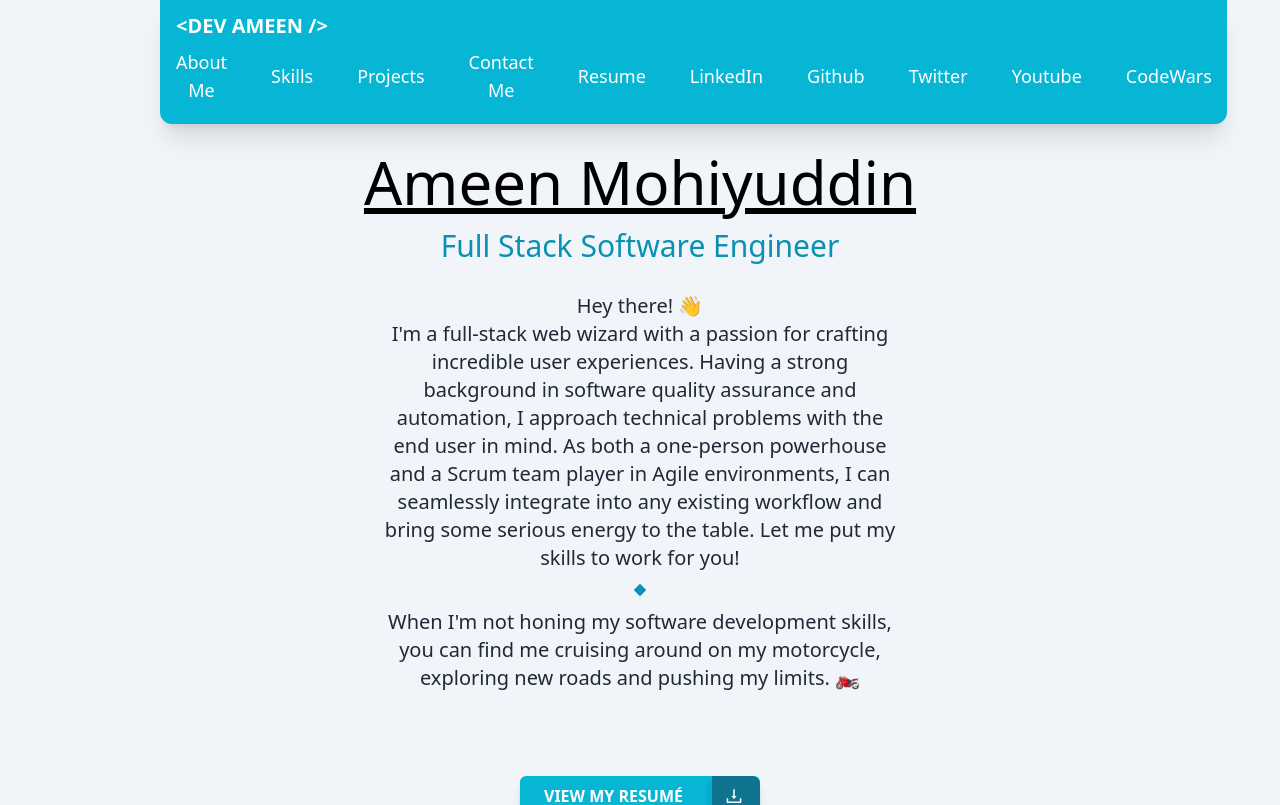
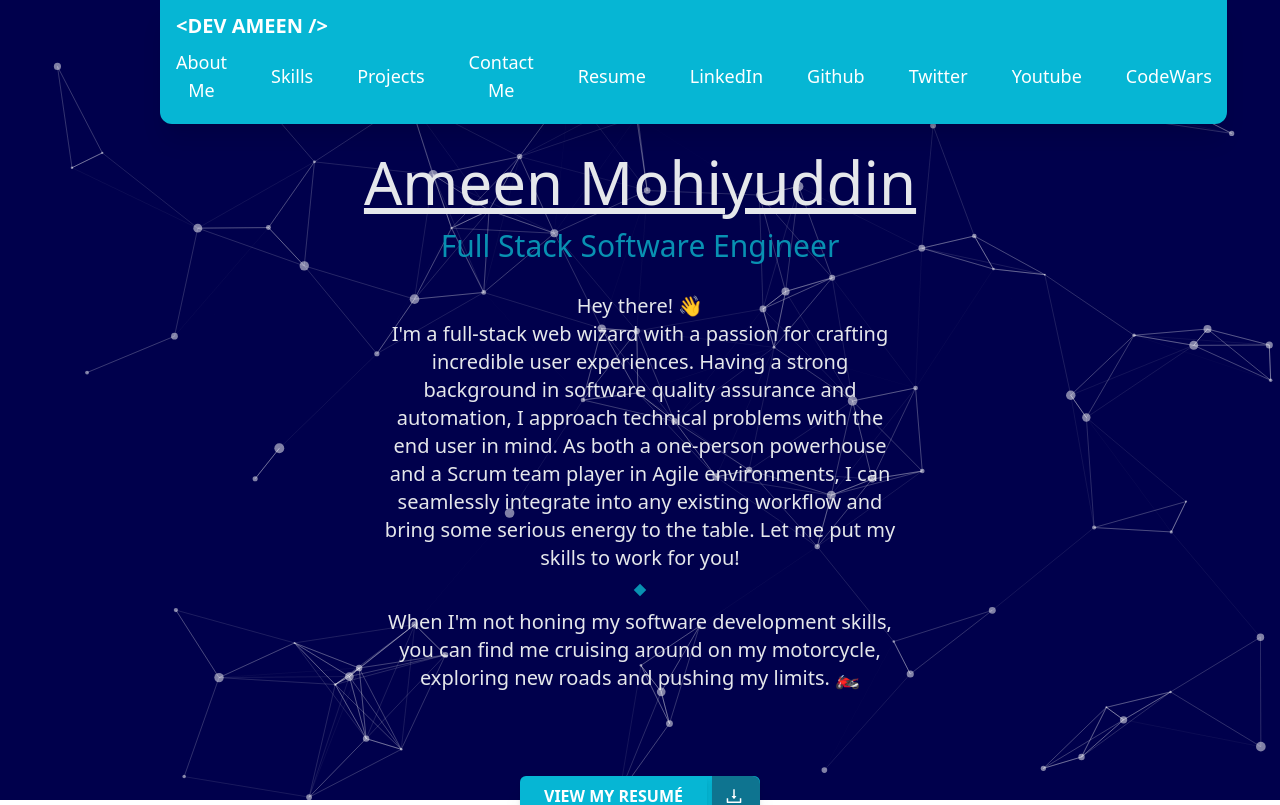
Before and after one commit to Aminizle/React-Portfolio, a React (Create React App) app in the folder portfolio/: page / in a window 1280 px wide. Shown: the top 805 px of the page. Built offline with nearby package versions, Linux system fonts and the light colour scheme.

Commit message:
added particle effect background and adjusted text

```diff
--- a/portfolio/package.json
+++ b/portfolio/package.json
@@ -12,6 +12,8 @@
     "react-helmet": "^6.1.0",
     "react-icons": "^4.7.1",
     "react-scripts": "5.0.1",
+    "react-tsparticles": "^2.9.3",
+    "tsparticles": "^2.9.3",
     "web-vitals": "^2.1.4"
   },
   "scripts": {
--- a/portfolio/src/App.js
+++ b/portfolio/src/App.js
@@ -8,6 +8,7 @@ import Contact from "./components/Contact";
 import NavBar from "./components/NavBar";
 import Skills from "./components/Skills";
 import Landing from "./components/Landing";
+import Particle from "./components/Particle";
 
 function App() {
   return (
@@ -20,15 +21,16 @@ function App() {
         />
         <meta name="theme-color" content="#06b6d4" />
       </Helmet>
-      <main className="bg-slate-100 px-10 md:px-20 lg:px-40 dark:bg-gray-900">
+      <Particle className="-z-10 absolute" />
+      <main className="z-1 relative px-10 md:px-20 lg:px-40 ">
         <NavBar />
         <Landing />
-<OpenPdfButton />
+        <OpenPdfButton />
         <Skills />
         <PastProjects />
         <Contact />
+        <FooterMenu />
       </main>
-      <FooterMenu />
     </div>
   );
 }
--- a/portfolio/src/components/Contact.js
+++ b/portfolio/src/components/Contact.js
@@ -11,10 +11,10 @@ function ContactForm() {
   return (
     <section id="contact">
       <div>
-        <h3 className="text-3xl mb-5 md:text-4xl max-w-lg mx-auto dark:text-gray-200">
+        <h3 className="text-3xl mb-5 md:text-4xl max-w-lg mx-auto text-gray-200">
           Let's Connect
         </h3>
-        <p className="text-md py-2 leading-8 d:text-xl max-w-lg mx-auto dark:text-gray-500">
+        <p className="text-md py-2 leading-8 d:text-xl max-w-lg mx-auto text-gray-200">
           Looking for a new developer or just want to chat?
         </p>
       </div>
@@ -28,33 +28,33 @@ function ContactForm() {
           >
           <input type="hidden" name="form-name" value="contact"/>
             <div className="mb-5">
-              <label className="text-left block text-gray-700 font-bold mb-2">
+              <label className="text-left block text-gray-200 font-bold mb-2">
                 Name
               </label>
               <input
                 type="text"
                 name="name"
-                className="shadow appearance-none border rounded w-full py-2 px-3 text-gray-700 leading-tight focus:outline-none focus:shadow-outline"
+                className="shadow appearance-none border rounded w-full py-2 px-3 text-gray-200 leading-tight focus:outline-none focus:shadow-outline"
               />
             </div>
             <div className="mb-5">
-              <label className="text-left block text-gray-700 font-bold mb-2">
+              <label className="text-left block text-gray-200 font-bold mb-2">
                 Email
               </label>
               <input
                 type="email"
                 name="email"
-                className="shadow appearance-none border rounded w-full py-2 px-3 text-gray-700 leading-tight focus:outline-none focus:shadow-outline"
+                className="shadow appearance-none border rounded w-full py-2 px-3 text-gray-200 leading-tight focus:outline-none focus:shadow-outline"
               />
             </div>
             <div className="mb-5">
-              <label className="text-left block text-gray-700 font-bold mb-2">
+              <label className="text-left block text-gray-200 font-bold mb-2">
                 Message
               </label>
               <textarea
                 rows="5"
                 name="message"
-                className="shadow appearance-none border rounded w-full py-2 px-3 text-gray-700 leading-tight focus:outline-none focus:shadow-outline"
+                className="shadow appearance-none border rounded w-full py-2 px-3 text-gray-200 leading-tight focus:outline-none focus:shadow-outline"
               />
             </div>
             <div className="flex items-center justify-between">
@@ -68,7 +68,7 @@ function ContactForm() {
           </form>
           <div className="basis-1/3 flex-1 rounded-lg mx-auto max-w-lg">
             <div className="my-20">
-              <p className="text-gray-800 dark:text-gray-500">
+              <p className="text-gray-200 ">
                 Whether you need a{" "}
                 <span className="text-cyan-500">one-person powerhouse </span>
                 or a{" "}
--- a/portfolio/src/components/Landing.js
+++ b/portfolio/src/components/Landing.js
@@ -5,13 +5,13 @@ function Landing() {
   return (
     <section className="" id="Landing">
       <div className="text-center pt-36 ">
-        <h2 className="text-5xl py-2 dark:text-gray-200 font-medium md:text-6xl underline">
+        <h2 className="text-5xl py-2 text-gray-200 font-medium md:text-6xl underline">
           Ameen Mohiyuddin
         </h2>
         <h3 className="text-2xl py-2 md:text-3xl text-cyan-600 ">
           Full Stack Software Engineer
         </h3>
-        <p className="text-md py-5 leading-8 text-gray-800 md:text-xl max-w-lg mx-auto dark:text-gray-500">
+        <p className="text-md py-5 leading-8 md:text-xl max-w-lg mx-auto text-gray-200">
           Hey there! 👋 <br></br>I'm a full-stack web wizard with a passion for
           crafting incredible user experiences. Having a strong background in
           software quality assurance and automation, I approach technical
--- /dev/null
+++ b/portfolio/src/components/Particle.jsx
@@ -0,0 +1,99 @@
+
+import React, { useCallback } from 'react';
+import Particles from "react-tsparticles";
+import { loadFull } from "tsparticles";
+
+function Particle() {
+  const particlesInit = useCallback(async (engine) => {
+    console.log(engine);
+    // you can initiate the tsParticles instance (engine) here, adding custom shapes or presets
+    // this loads the tsparticles package bundle, it's the easiest method for getting everything ready
+    // starting from v2 you can add only the features you need reducing the bundle size
+    await loadFull(engine);
+  }, []);
+
+  const particlesLoaded = useCallback(async (container) => {
+    await console.log(container);
+  }, []);
+  return (
+    <Particles
+      id="tsparticles"
+      init={particlesInit}
+      loaded={particlesLoaded}
+      options={{
+        background: {
+          color: {
+            value: "#00004c",
+          },
+        },
+        fpsLimit: 120,
+        interactivity: {
+          events: {
+            onClick: {
+              enable: true,
+              mode: "push",
+            },
+            onHover: {
+              enable: true,
+              mode: "repulse",
+            },
+            resize: true,
+          },
+          modes: {
+            push: {
+              quantity: 4,
+            },
+            repulse: {
+              distance: 200,
+              duration: 0.4,
+            },
+          },
+        },
+        particles: {
+          color: {
+            value: "#ffffff",
+          },
+          links: {
+            color: "#ffffff",
+            distance: 150,
+            enable: true,
+            opacity: 0.33,
+            width: 1,
+          },
+          collisions: {
+            enable: true,
+          },
+          move: {
+            directions: "none",
+            enable: true,
+            outModes: {
+              default: "bounce",
+            },
+            random: false,
+            speed: 1,
+            straight: false,
+          },
+          number: {
+            density: {
+              enable: true,
+              area: 800,
+            },
+            value: 80,
+          },
+          opacity: {
+            value: 0.5,
+          },
+          shape: {
+            type: "circle",
+          },
+          size: {
+            value: { min: 1, max: 5 },
+          },
+        },
+        detectRetina: true,
+      }}
+    />
+  );
+}
+
+export default Particle;
--- a/portfolio/src/components/ProjectsSection.js
+++ b/portfolio/src/components/ProjectsSection.js
@@ -14,10 +14,10 @@ const PastProjects = () => {
   return (
     <section id="Projects">
       <div>
-        <h3 className="text-3xl mb-5 md:text-4xl max-w-lg mx-auto dark:text-gray-200">
+        <h3 className="text-3xl mb-5 md:text-4xl max-w-lg mx-auto text-gray-200">
           Projects
         </h3>
-        <p className="text-md py-2 leading-8 text-gray-800 md:text-xl max-w-lg mx-auto dark:text-gray-500">
+        <p className="text-md py-2 leading-8 text-gray-800 md:text-xl max-w-lg mx-auto text-gray-200">
           Step into a world of creativity, innovation and user-centered design.
           In my projects section, you will discover a portfolio of works that
           showcase my passion for pushing the boundaries of what's possible.
@@ -37,7 +37,7 @@ const PastProjects = () => {
         </p>
       </div>
 
-      <div className="flex flex-col gap-10 py-10 lg:flex-row lg:flex-wrap text-gray-800 dark:text-gray-500 max-width">
+      <div className="flex flex-col gap-10 py-10 lg:flex-row lg:flex-wrap text-gray-800 text-gray-200 max-width">
         <div className="basis-1/3 flex-1 rounded-lg">
           <a href="https://ameentravel.netlify.app/" target="_blank" rel="noreferrer">
             <img src={travel} alt="Project 3" className="rounded-lg " />
--- a/portfolio/src/components/Skills.js
+++ b/portfolio/src/components/Skills.js
@@ -7,7 +7,7 @@ import frontEnd2 from "../assets/frontEnd2.jpg";
 const Skills = () => {
   return (
     <section id="Skills" className="mb-28">
-      <h3 className="text-3xl my-10 md:text-4xl max-w-lg mx-auto dark:text-gray-200">
+      <h3 className="text-3xl my-10 md:text-4xl max-w-lg mx-auto text-gray-200">
         Technical Skills
       </h3>
 
@@ -91,7 +91,7 @@ const Skills = () => {
           </div>
         </div>
       </div>
-      <div className="mt-10 text-gray-800 dark:text-gray-500 ">
+      <div className="mt-10 text-gray-200 ">
         <p>CodeWars Profile</p>
         <h2 className="flex justify-center ">
           <a
```
Also changed, not shown: 1 other file (tests, documents, lock files or other folders).
